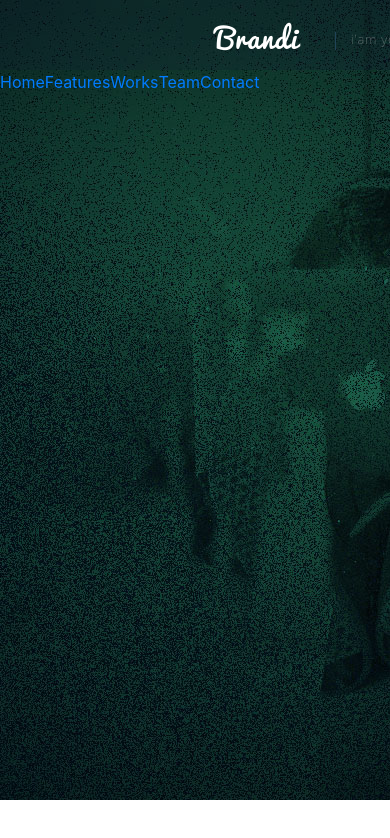
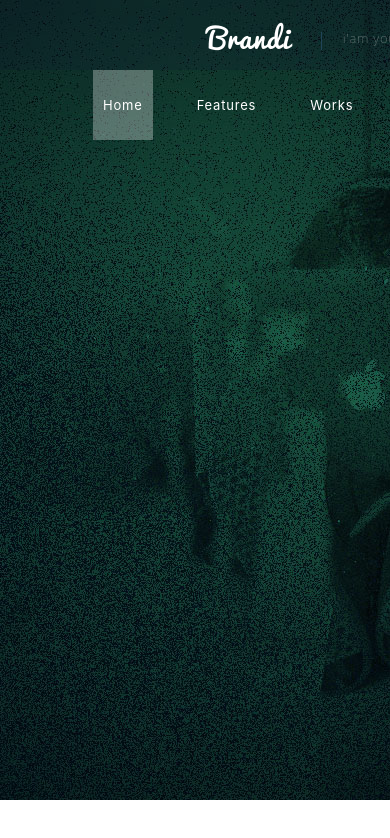
Before and after one commit to thePostas/brandi, a website: page app/index.html in a window 390 px wide. Shown: the top 838 px of the page. Drawn offline with nearby package versions, Linux system fonts and the light colour scheme.

Commit message:
navigation completed

```diff
--- a/app/index.html
+++ b/app/index.html
@@ -12,13 +12,13 @@
 <body>
     <header class="header">
         <div class="header__upper-header row">
-            <div class="logo col-lg-3 offset-lg-1">
+            <div class="logo col-lg-3 col-md-12 offset-lg-1">
                 <h5 class="logo__title">Brandi</h5>
                 <p class="logo__additional-text">i'am your tag line</p>
             </div>
-            <nav class="navigation col-lg-8">
+            <nav class="navigation col-lg-7 col-md-12">
                 <ul class="navigation__list">
-                    <li class="navigation__list-item"><a href="#" class="navigation__list-item-link">Home</a></li>
+                    <li class="navigation__list-item"><a href="#" class="navigation__list-item-link navigation__list-item-link_active">Home</a></li>
                     <li class="navigation__list-item"><a href="#" class="navigation__list-item-link">Features</a></li>
                     <li class="navigation__list-item"><a href="#" class="navigation__list-item-link">Works</a></li>
                     <li class="navigation__list-item"><a href="#" class="navigation__list-item-link">Team</a></li>
--- a/app/less/_header.less
+++ b/app/less/_header.less
@@ -6,6 +6,11 @@
 @font-face {
   font-family: "OpenSansLight";
   src: url(../fonts/open-sans-light.ttf) format("truetype");
+}
+
+@font-face {
+  font-family: "OpenSansRegular";
+  src: url(../fonts/open-sans.ttf) format("truetype");
 }
 
 .header {
@@ -20,11 +25,15 @@
   display: flex;
   height: 70px;
   background-color: rgba(16, 22, 54, 0.2);
+  font-size: 13px;
+  @media screen and (max-width: 1000px) {
+  }
 }
 
 .logo {
   position: relative;
   display: flex;
+  min-width: 300px;
   height: 100%;
   color: #fff;
   justify-content: center;
@@ -34,7 +43,7 @@
   display: flex;
   font: 28px Pacifico;
   align-items: flex-end;
-  margin-left: 38px;
+  margin-left: 22px;
   margin-right: 52px;
   letter-spacing: 1px;
 }
@@ -42,7 +51,7 @@
 .logo__additional-text {
   margin-top: 7px;
   display: flex;
-  font: 13px OpenSansLight;
+  font-family: OpenSansLight;
   color: rgba(255, 255, 255, 0.3);
   align-items: center;
   letter-spacing: 0.7px;
@@ -51,7 +60,7 @@
 .logo__additional-text:before {
   position: absolute;
   top: 32px;
-  left: 52.2%;
+  left: 50.2%;
   content: '';
   //background-color: #fff;
   border-left: 1px solid rgba(32, 68, 88, 1);
@@ -59,7 +68,57 @@
   height: 18px;
 }
 
-.navigation__list {
-  display: flex;
-  height: 100%;
+.navigation {
+  @media screen and (max-width: 990px) {
+    box-sizing: border-box;
+    max-width: 100%;
+    min-width: 640px;
+    height: 70px;
+    justify-content: space-between;
+  }
+  &__list {
+    margin-right: 52px;
+    letter-spacing: 0.8px;
+    justify-content: flex-end;
+    display: flex;
+    height: 100%;
+    @media screen and (max-width: 990px) {
+      margin: 0 auto;
+      max-width: 80%;
+      justify-content: space-between;
+    }
+    &-item {
+      box-sizing: content-box;
+      margin: 0 17px;
+      height: 100%;
+      @media screen and (max-width: 750px) {
+      }
+      &-link {
+        padding-top: 8px;
+        display: flex;
+        align-items: center;
+        border-top: 2px solid transparent;
+        height: 100%;
+        color: #fff;
+        @media screen and (max-width: 990px) {
+          padding: 20px 20px;
+        }
+        @media screen and (max-width: 750px) {
+          padding: 20px 10px;
+        }
+        &_active {
+          border-top: 2px solid #32b0ee;
+          @media screen and (max-width: 990px) {
+            border-top: 2px solid transparent;
+            background-color: rgba(255, 255, 255, 0.3);
+          }
+        }
+        &:hover {
+          padding-top: 8px;
+          border-top: 2px solid #32b0ee;
+          color: #fff;
+      }
+      }
+    }
+  }
 }
--- a/app/less/main.less
+++ b/app/less/main.less
@@ -11,8 +11,14 @@ body {
     padding: 0
 }
 
-ul, ul li, p, h1, h2, h3, h4 {
+ul, ul li, p, h1, h2, h3, h4, a:hover {
     margin: 0;
     padding: 0;
     list-style: none;
+    text-decoration: none;
 }
+
+.row {
+    padding: 0 !important;
+    margin: 0 !important;
+}
```
Also changed, not shown: app/css/main.css, app/fonts/open-sans.ttf (added).
